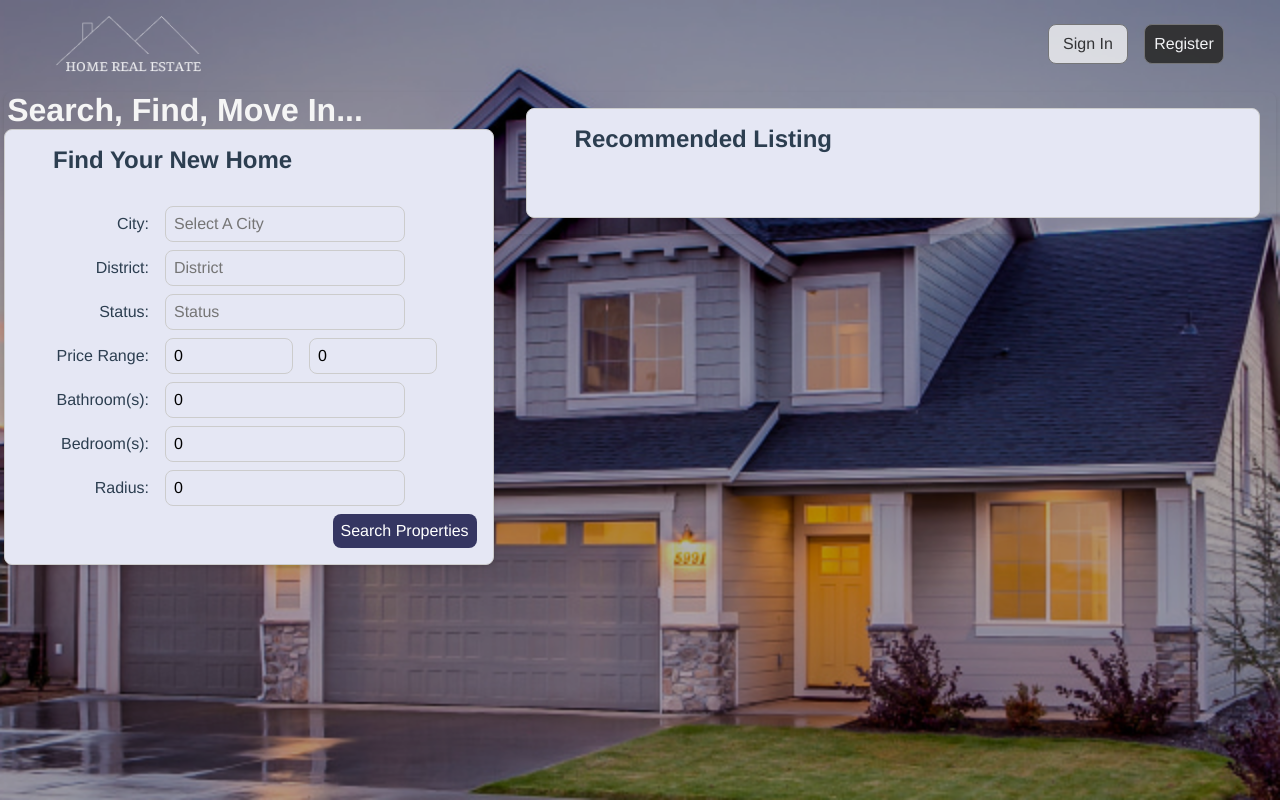
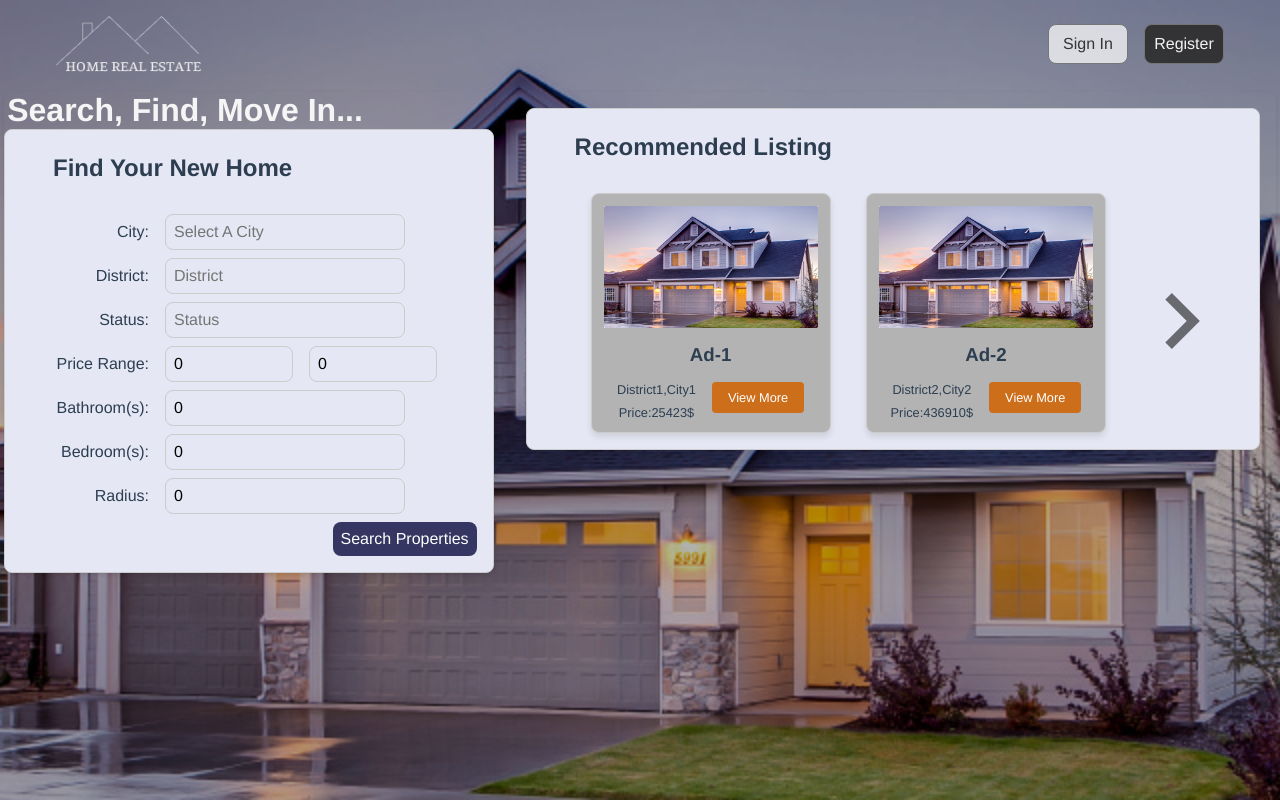
Before and after one commit to icelal-kskn/Horse_Property_Frontend, a Vue app: page / in a window 1280 px wide. Built offline with nearby package versions, Linux system fonts and the light colour scheme.

Commit message:
Finished Homepage

```diff
--- a/src/components/Widgets/CardComponent.vue
+++ b/src/components/Widgets/CardComponent.vue
@@ -3,9 +3,16 @@
       <img :src="require(`@/assets/${imageUrl}`)" :alt="title">
       <div class="card-content">
         <h3>{{ title }}</h3>
-        <p>{{ district }}, {{ city }}</p>
-        <p>Price: ${{ price }}</p>
-        <button>View More</button>
+        <div class="row">
+          <div class="col1">
+          <p>{{ district }},{{ city }}</p>
+          <p>Price:{{ price }}$</p>
+        </div>
+        <div class="col2">
+          <button href="#">View More</button>
+        </div>
+        </div>
+
       </div>
     </div>
   </template>
@@ -40,6 +47,7 @@
 
   <style scoped>
   .card {
+    background-color: #B3B3B3;
     width: 15rem;
     display: flex;
     flex-direction: column;
@@ -47,16 +55,32 @@
     border-radius: 8px;
     overflow: hidden;
     box-shadow: 0 4px 6px rgba(0, 0, 0, 0.1);
+    align-items: center;
   }
 
   .card img {
-    height: 9rem;
-    object-fit: cover;
+    display: flex;
+    margin-top: 5%;
+    width: 90%;
+  }
+  .row{
+    display: flex;
+    flex-direction: row;
+    font-size: 0.8rem;
+    justify-content: space-between;
+    gap: 1rem;
+    margin-top: 1rem;
+  }
+  .col1 p{
+    margin-bottom:0.5rem;
+  }
+  .card-content button:hover{
+    background-color: #CD6E1BAF;
   }
 
   .card-content {
     flex-grow: 1;
-    padding: 16px;
+    padding: 1rem
   }
 
   .card-content h3 {
@@ -64,7 +88,7 @@
   }
 
   .card-content button {
-    background-color: #007bff;
+    background-color: #CD6E1B;
     color: #fff;
     border: none;
     border-radius: 4px;
--- a/src/components/_Layout/AppHeader.vue
+++ b/src/components/_Layout/AppHeader.vue
@@ -3,9 +3,8 @@
     <nav>
       <div class="logo">
         <img alt="Home Real Estate" class="logo-image" src="../../assets/logo.png" >
-
       </div>
-      <div class="nav-menu">
+      <div class="nav-menu" v-if="!signed">
           <a href="#" class="sign-in">Sign In</a>
           <a href="#" class="register">Register</a>
       </div>
@@ -16,6 +15,11 @@
 <script>
 export default {
   name: 'AppHeader',
+  data(){
+    return{
+      signed: false,
+    }
+  },
 };
 </script>
 
--- a/src/views/HomePage.vue
+++ b/src/views/HomePage.vue
@@ -62,15 +62,16 @@
             <div class="content">
               <h2>Recommended Listing</h2>
               <div class="card-container">
-                <div class="card-row" v-for="i in cardCount" :key="i">
+                <div class="card-row" v-for="card in cards" :key="card.id">
 
-                  <!-- <CardComponent :key="i" :imageUrl="'bg-image.jpeg'" :title="`Ad-${i}`" :city="`City${i}`"
-                    :district="`District${i}`" :price="getRandomPrice()">
-                  </CardComponent> -->
+                  <CardComponent :imageUrl="card.imageUrl" :title="card.title" :city="card.city"
+                    :district="card.district" :price="card.price" />
                 </div>
 
                 <div class="load-more" @click="loadMoreCards()">
-                  <v-icon icon="chevron-right" />
+                  <v-btn icon>
+                    <v-icon class="load-more-button" size="7rem">mdi-chevron-right</v-icon>
+                  </v-btn>
                 </div>
 
               </div>
@@ -94,6 +95,20 @@ export default {
     AppHeader,
     CardComponent
   },
+  mounted() {
+  // Başlangıçta 2 kart yükle
+  for (let i = 0; i < 2; i++) {
+    const newCardIndex = this.cards.length + 1;
+    this.cards.push({
+      id: newCardIndex,
+      title: `Ad-${newCardIndex}`,
+      city: `City${newCardIndex}`,
+      district: `District${newCardIndex}`,
+      price: this.getRandomPrice(),
+      imageUrl: 'bg-image.jpeg'
+    });
+  }
+},
   data() {
     return {
       city: '',
@@ -104,7 +119,7 @@ export default {
       bathrooms: 0,
       bedrooms: 0,
       radius: 0,
-      cardCount: 2,
+      cards: [],
       isLoading: false,
     }
   },
@@ -133,19 +148,30 @@ export default {
     },
 
     loadMoreCards() {
-      this.cardCount -= 2;
+    if (!this.isLoading) {
+      this.isLoading = true;
 
-      if (!this.isLoading) {
-        this.isLoading = true;
-        // Simulate loading more cards from the server
-        setTimeout(() => {
-          this.cardCount += 2;
-          this.isLoading = false;
-        }, 1000);
-      }
+      setTimeout(() => {
+        // Eski kartları kaldır
+        this.cards = []; // Eski kartları temizle
 
-    },
+        // Yeni 2 kart ekle
+        for (let i = 0; i < 2; i++) {
+          const newCardIndex = this.cards.length + 1; // Yeni kartların indexi
+          this.cards.push({
+            id: newCardIndex,
+            title: `Ad-${newCardIndex}`,
+            city: `City${newCardIndex}`,
+            district: `District${newCardIndex}`,
+            price: this.getRandomPrice(),
+            imageUrl: 'bg-image.jpeg'
+          });
+        }
 
+        this.isLoading = false;
+      }, 300); // Animasyon süresi
+    }
+  },
 
   }
 }
@@ -202,6 +228,7 @@ export default {
 
 .content h2 {
   font-size: 1.5rem;
+  margin-top: 0.5rem;
   margin-bottom: 1rem;
   margin-left: 2rem;
   display: flex;
@@ -280,28 +307,20 @@ export default {
   display: flex;
   flex-wrap: wrap;
   margin-left: 2rem;
+  transition: transform 0.3s ease;
 }
 
 .card-container .card-row {
   margin-left: 1rem;
   flex-basis: calc(40% - 0.5rem);
 }
+
 .load-more {
   display: flex;
   justify-content: center;
+  align-items: center;
+  width: 7rem;
   margin-top: 1rem;
   cursor: pointer;
 }
-
-.arrow {
-  border: solid black;
-  border-width: 0 3px 3px 0;
-  display: inline-block;
-  padding: 3px;
-}
-
-.right {
-  transform: rotate(-45deg);
-  -webkit-transform: rotate(-45deg);
-}
 </style>
```
